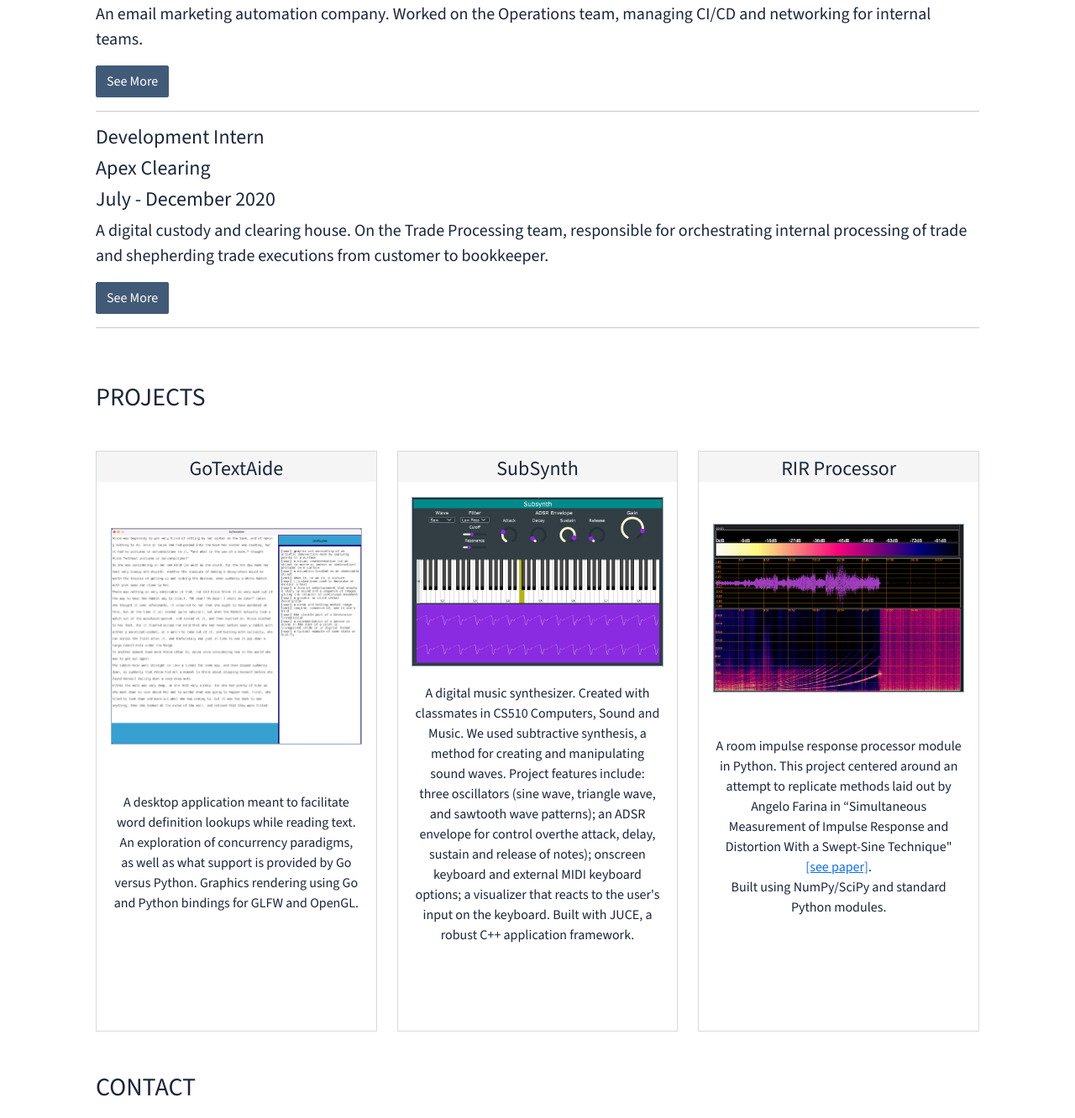
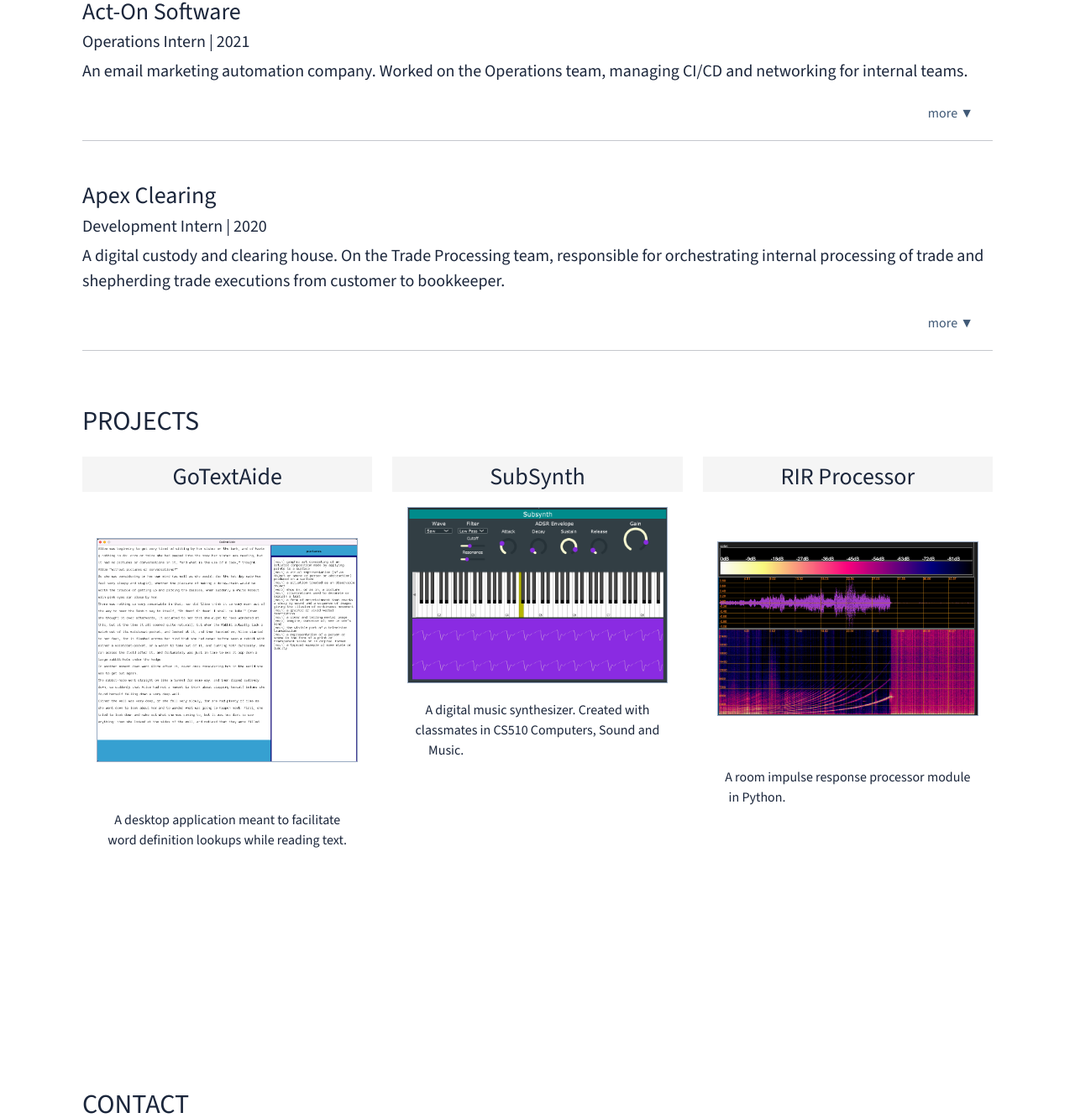
Before and after one commit to robinjsu/portfolio, a plain HTML site: page index.html in a window 1280 px wide. Shown: the part 737-2069 px from the top of the page at 84% size. Drawn offline with nearby package versions, Linux system fonts and the light colour scheme.

Commit message:
updated accordion buttons, animate more of project section

```diff
--- a/css/styles.css
+++ b/css/styles.css
@@ -13,15 +13,6 @@
     font-size: 16px;
     margin: 0px;
     padding: 0px;
-}
-
-h2 {
-    font-size: 30px;
-    margin-bottom: 1em;
-}
-
-h3 {
-    font-size: 24px;
 }
 
 body {
@@ -60,8 +51,9 @@
     text-decoration: underline var(--oxford);
 }
 
+
 .section {
-    margin: 1em;
+    margin: 1em 0em 1em 0em;
     padding: 1em;
 }
 
@@ -74,21 +66,41 @@
     font-size: 20px;
 }
 
+.intro {
+    height: 200px;
+    justify-content: center;
+    text-align: center;
+    background-color: var(--shadow-blue);
+}
+
 .bio {
+    /* text-align: right; */
     border: 1px solid var(--gray-blue);
     border-radius: 4px;
 }
 
+
 .expand {
-    color: white;
-    background-color: var(--gray-blue);
-    border: 1px solid var(--gray-blue);
+    color: var(--gray-blue);
+    background-color: white;
+    /* border: 1px solid var(--gray-blue); */
     border-radius: 2px;
+    height: 35px;
+    width: 100px;
+    align-self: flex-end;
 }
 
 .expand:hover {
-    color: var(--gray-blue);
-    background-color: white;
+    color: white;
+    background-color: var(--gray-blue);
+}
+
+.experience li {
+    list-style-type: circle;
+}
+
+.exp-list {
+    margin-bottom: 0px;
 }
 
 .project {
@@ -96,7 +108,7 @@
     flex-direction: column;
     justify-content: space-between;
     align-content: stretch;
-    border: 1px solid rgb(219, 217, 217);
+    /* border: 1px solid rgb(219, 217, 217); */
     text-align: center;
     padding-bottom: 1em;
 }
@@ -128,6 +140,10 @@
     height: 50px;
     border: none;
     border-radius: 2px;
+    opacity: 0.0;
+}
+
+.extra {
     opacity: 0.0;
 }
 
--- a/index.html
+++ b/index.html
@@ -24,7 +24,7 @@
 <body>
     <header class="header container-fluid">
         <nav class="navbar navbar-expand-sm d-flex">
-            <a href="" class="navbar-brand logo fs-2">ROBIN SU</a>
+            <a href="" class="navbar-brand logo fs-2">RS</a>
             <ul class="menu navbar-nav">
                 <li class="nav-item"><a class="nav-link fs-5" href="#about">about</a></li>
                 <li class="nav-item"><a class="nav-link fs-5" href="#experience">experience</a></li>
@@ -35,35 +35,32 @@
         </div>
     </header>
     <main class="main-content container overflow-hidden">
-        <section class="section intro">
-            <h1>WELCOME TO MY PORTFOLIO SITE.</h1>
+        <section class="section intro mt-5 d-flex flex-column">
+            <h1>ROBIN SU</h1>
+            <h2>WELCOME TO MY PORTFOLIO SITE.</h2>
         </section>
         <section class="section bio m-5 fs-2">
             <h2 class="section-title" id="about">ABOUT ME</h2>
             <p class="section-text">I am currently completing a Masters degree in Computer Science. I am interested in
-                building
-                resilient cloud infrastructure and the services. I am constantly curious about process
-                and the best approaches to tackle problems - whether I'm working on software, cooking,
-                baking, or word puzzles. I will pursue opportunities to follow my curiosity,
-                collaborate with others, and strive to create better systems and tools that are accessible to everyone.
-            </p>
+                building resilient cloud infrastructure and the services. I am constantly curious about process and the
+                best approaches to tackle problems - whether I'm working on software, cooking, baking, or word puzzles.
+                I will pursue opportunities to follow my curiosity, collaborate with others, and strive to create better
+                systems and tools that are accessible to everyone. </p>
         </section>
         <section class="section experience">
             <h2 class="section-title" id="experience">EXPERIENCE</h2>
-            <div id="experience1">
-                <h3>Operations Intern</h3>
-                <h4>Act-On Software</h4>
-                <h4>January - June 2021</h4>
-                <p class="section-text">An email marketing automation company. Worked on the
-                    Operations team, managing CI/CD and networking for internal teams.</p>
+            <div class="exp-text d-flex flex-column" id="experience1">
+                <h3>Act-On Software</h3>
+                <h5>Operations Intern | 2021</h5>
+                <p class="section-text">An email marketing automation company. Worked on the Operations team, managing
+                    CI/CD and networking for internal teams.</p>
                 <ul class="exp-list" id="experience1-list">
                 </ul>
             </div>
             <hr>
-            <div id="experience2">
-                <h3>Development Intern</h3>
-                <h4>Apex Clearing</h4>
-                <h4>July - December 2020</h4>
+            <div class="exp-text d-flex flex-column mt-5" id="experience2">
+                <h3>Apex Clearing</h3>
+                <h5>Development Intern | 2020</h5>
                 <p class="section-text">A digital custody and clearing house. On the Trade Processing team, responsible
                     for orchestrating internal processing of trade and shepherding trade executions from customer to
                     bookkeeper.</p>
@@ -74,19 +71,16 @@
         </section>
         <section class="section projects">
             <h2 class="section-title" id="projects">PROJECTS</h2>
-            <div class="row row-cols-1 row-cols-lg-2 row-cols-xl-3">
+            <div class="row row-cols-1 row-cols-lg-3">
                 <div class="col">
                     <div class="project prj1 mt-3" id="p1">
                         <h3 class="p-title">GoTextAide</h3>
                         <img class="p-img" src="./images/gotextaide.png" alt="Go Text Aide project demo screenshot"
                             width="90%">
-                        <p class="p-text">A desktop application meant to facilitate word definition
-                            lookups
-                            while reading text. An exploration of concurrency paradigms, as well as what support is
-                            provided
-                            by Go versus Python. Graphics rendering using Go and Python bindings for GLFW and
-                            OpenGL.
-                        </p>
+                        <p class="p-text"><b>A desktop application meant to facilitate word definition lookups while
+                                reading text. </b><span class="p-text extra p-0" id="p1-extra">An exploration of
+                                concurrency paradigms, as well as what support is provided by Go versus Python. Graphics
+                                rendering using Go and Python bindings for GLFW and OpenGL. </span></p>
                         <button class="p-btn" id="p1-btn" type="btn">
                             <i class="fa-brands fa-github fa-xl"></i>
                             <a class="p-link" href="https://github.com/robinjsu/go_project"
@@ -99,17 +93,13 @@
                         <h3 class="p-title">SubSynth</h3>
                         <img class="p-img" src="./images/subsynth.png" alt="Sub Synth project demo screenshot"
                             width="90%">
-                        <p class="p-text"> A digital music synthesizer. Created with classmates in
-                            CS510
-                            Computers, Sound and Music. We used subtractive synthesis, a method for creating and
-                            manipulating sound waves. Project features include:
-                            three oscillators (sine wave, triangle wave, and sawtooth wave patterns); an ADSR
-                            envelope
-                            for
-                            control overthe attack, delay, sustain and release of notes); onscreen keyboard and
-                            external MIDI keyboard options; a visualizer that reacts to the user's input on
-                            the keyboard. Built with JUCE, a robust C++ application framework.
-                        </p>
+                        <p class="p-text"><b>A digital music synthesizer. Created with classmates in CS510 Computers,
+                                Sound and Music. </b><span class="p-text extra p-0" id="p2-extra">We used subtractive
+                                synthesis, a method for creating and manipulating sound waves. Project features include:
+                                three oscillators (sine wave, triangle wave, and sawtooth wave patterns); an ADSR
+                                envelope for control overthe attack, delay, sustain and release of notes); onscreen
+                                keyboard and external MIDI keyboard options; a visualizer that reacts to the user's
+                                input on the keyboard. Built with JUCE, a robust C++ application framework. </span> </p>
                         <button class="p-btn" id="p2-btn" type="btn">
                             <i class="fa-brands fa-github fa-xl"></i>
                             <a class="p-link" href="https://github.com/HudsWilSu/Subsynth"
@@ -122,14 +112,13 @@
                         <h3 class="p-title">RIR Processor</h3>
                         <img class="p-img" src="./images/rir.png" alt="Impulse Response project demo screenshot"
                             width="90%">
-                        <p class="p-text">A room impulse response processor module in Python. This
-                            project
-                            centered around an attempt to replicate methods laid out by Angelo Farina in
-                            “Simultaneous
-                            Measurement of Impulse Response and Distortion With a Swept-Sine Technique" <a
-                                href="https://www.aes.org/e-lib/browse.cfm?elib=10211" rel="external">[see
-                                paper]</a>.
-                            </br>Built using NumPy/SciPy and standard Python modules.</p>
+                        <p class="p-text"><b>A room impulse response processor module in Python. </b><span
+                                class="p-text extra p-0" id="p3-extra"> This project centered around an attempt to
+                                replicate methods laid out by Angelo Farina in “Simultaneous Measurement of Impulse
+                                Response and Distortion With a Swept-Sine Technique" <a
+                                    href="https://www.aes.org/e-lib/browse.cfm?elib=10211" rel="external">[see
+                                    paper]</a>. </br>Built using NumPy/SciPy and standard Python modules.</span>
+                        </p>
                         <button class="p-btn" id="p3-btn" type="btn">
                             <i class="fa-brands fa-github fa-xl"></i>
                             <a class="p-link" href="https://github.com/robinjsu/RIR_Processor"
@@ -138,7 +127,6 @@
                     </div>
                 </div>
             </div>
-
         </section>
         <section class="section contact">
             <h2 class="section-title" id="contact">CONTACT</h2>
@@ -150,14 +138,11 @@
                     <label class="form-label" for="email">email*</label>
                 </div>
                 <div class="col-lg-8 msg-area">
-                    <label class="form-label" for="message">message</label>
-                    <textarea class="form-control input-msg" name="contact-message" id="message" rows="5" cols="20"
-                        placeholder="Send me a message!"></textarea>
+                    <label class="form-label" for="message">Send me a message (optional)</label>
+                    <textarea class="form-control input-msg" name="contact-message" id="message" rows="5"
+                        cols="20"></textarea>
                     <input class="submit-btn mt-3" type="submit" value="Submit" id="submit">
                 </div>
-
-
-
             </form>
         </section>
     </main>
--- a/js/index.js
+++ b/js/index.js
@@ -15,10 +15,18 @@
     projects.forEach((p) => {
         $(`#${p}`).hover(() => {
             $(`#${p}-btn`).animate({
-                opacity: 1.0
+                opacity: 1.0,
+                duration: 'slow'
+            });
+            $(`#${p}-extra`).animate({
+                opacity: 1.0,
+                duration: 'slow'
             });
         }, () => {
             $(`#${p}-btn`).animate({
+                opacity: 0.0
+            });
+            $(`#${p}-extra`).animate({
                 opacity: 0.0
             });
         });
@@ -27,7 +35,7 @@
 
 const createButton = (exp, items) => {
     var btn = document.createElement('button');
-    btn.textContent = 'See More';
+    btn.textContent = 'more ▼';
     btn.className = 'btn expand';
     btn.setAttribute('id', `${exp}-btn`);
     btn.onclick = () => {
@@ -49,7 +57,7 @@
         .append($('<button>')
             .attr('class', 'btn expand')
             .attr('id', `${expId}-less`)
-            .text('Collapse')
+            .text('less ▲')
             .click(() => {
                 $(`.list-${expId}`).remove();
                 $(`#${expId}-less`).remove();
```
Also changed, not shown: js/projects.js (deleted, +0 -14 lines).
